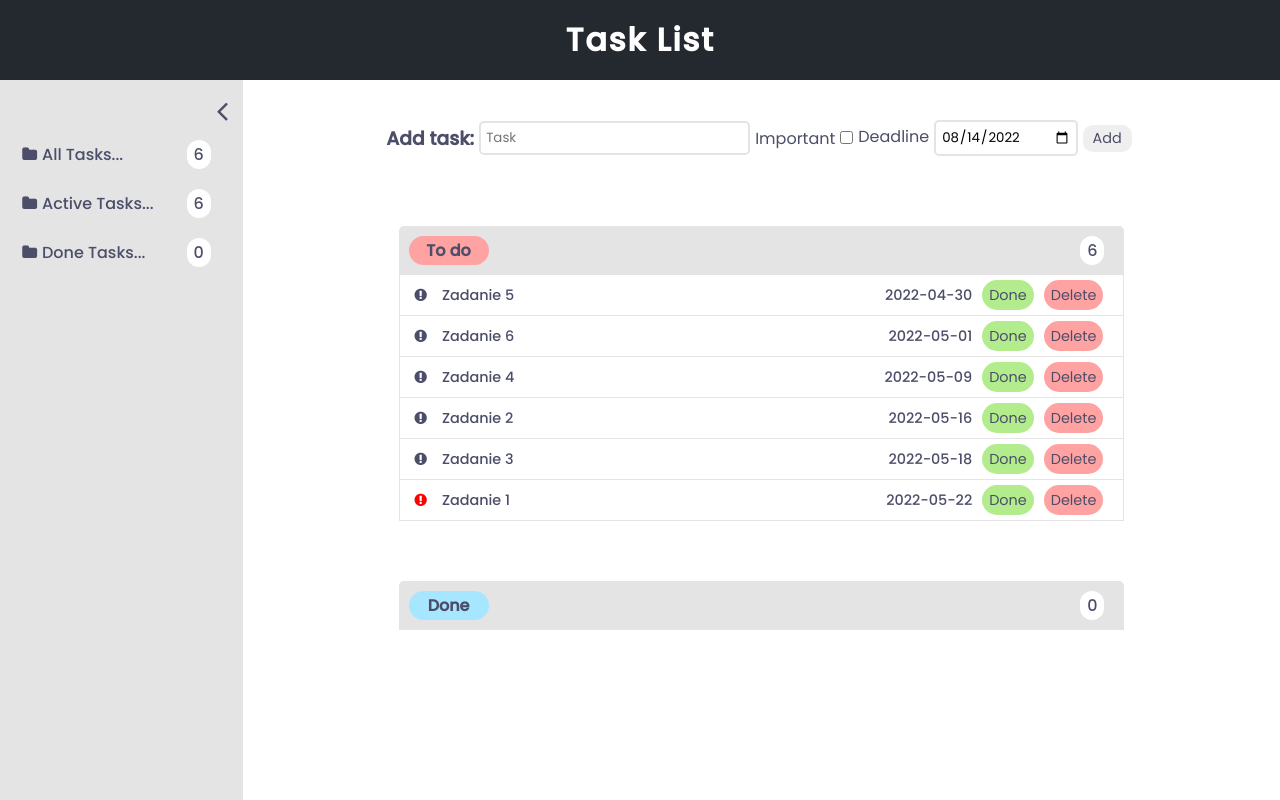
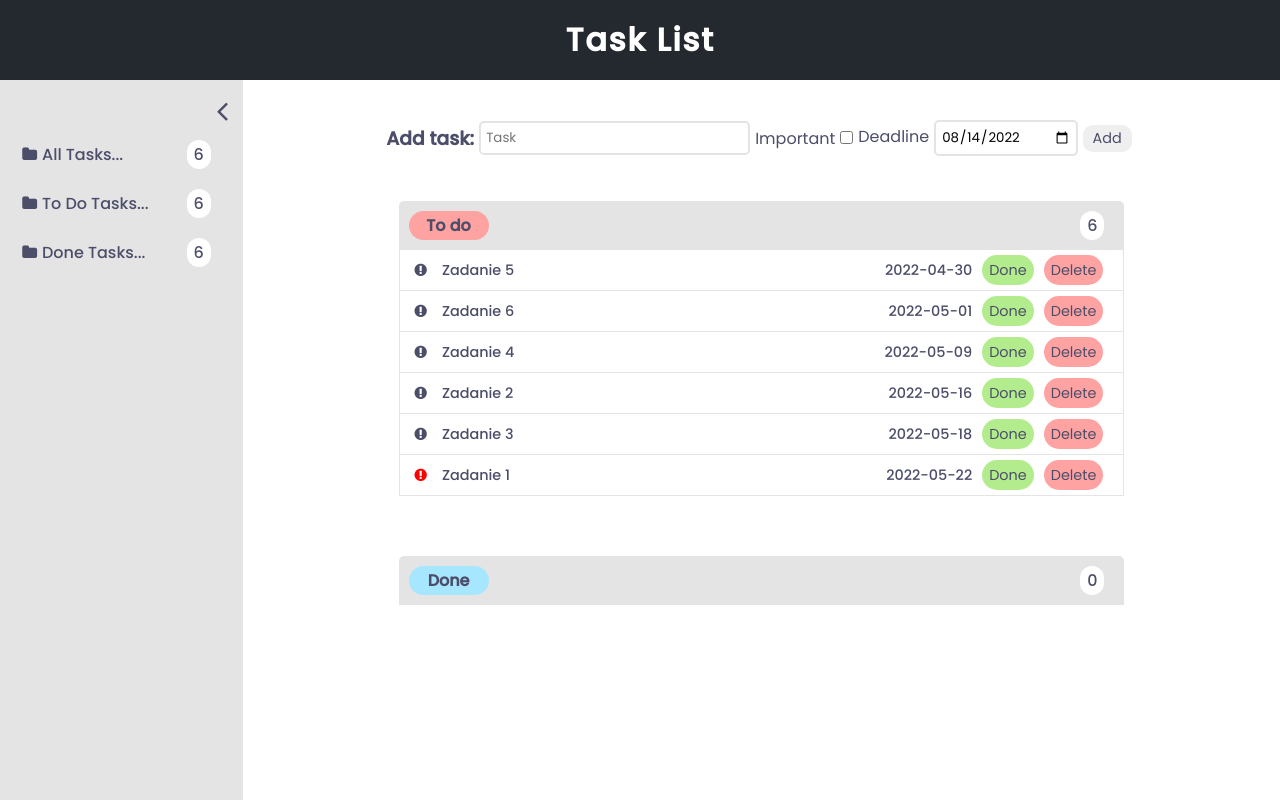
Before and after one commit to GrajMat/Task-list-in-react, a React (Create React App) app: page / in a window 1280 px wide. Built offline with nearby package versions, Linux system fonts and the light colour scheme.

Commit message:
Add react router for navigation

```diff
--- a/package.json
+++ b/package.json
@@ -8,6 +8,7 @@
     "@testing-library/user-event": "^13.5.0",
     "react": "^18.2.0",
     "react-dom": "^18.2.0",
+    "react-router-dom": "^6.3.0",
     "react-scripts": "5.0.1",
     "web-vitals": "^2.1.4"
   },
--- a/src/App.js
+++ b/src/App.js
@@ -1,4 +1,6 @@
 import React, { useRef, useState } from 'react';
+import { BrowserRouter as Router } from 'react-router-dom';
+
 
 import Header from './Layouts/Header';
 import Main from './Layouts/Main';
@@ -91,6 +93,8 @@ const App = () => {
 
 
    return (
+      <Router basename={process.env.PUBLIC_URL}>
+
          <div className='App'>
             <header>
                <Header />
@@ -113,6 +117,7 @@ const App = () => {
             </main>
 
          </div>
+      </Router>
    );
 }
 
--- a/src/Layouts/Main.jsx
+++ b/src/Layouts/Main.jsx
@@ -1,7 +1,11 @@
 import React from 'react';
+import { Route, Routes } from 'react-router-dom';
 
 import Task from './Task';
 import AddTask from './AddTask'
+import AllTasks from '../pages/AllTasks';
+import DoneTasks from '../pages/DoneTasks';
+import ToDoTasks from '../pages/ToDoTasks';
 
 import '../style/style.css'
 
@@ -32,10 +36,6 @@ const Main = ({ tasks, doneTask, showDialog, addTask }) => {
         })
 
     }
-
-
-
-
     //sortowanie alfabetyczne
 
     // if (active.length >= 2) {
@@ -59,7 +59,7 @@ const Main = ({ tasks, doneTask, showDialog, addTask }) => {
 
             <AddTask addTask={addTask} />
 
-            <div className='tasks' id="activeTask">
+            {/* <div className='tasks' id="activeTask">
                 <div className='taskHeader'>
                     <h2 style={{ backgroundColor: '#FFA2A2' }}>To do</h2>
                     <span>{activeTasks.length}</span>
@@ -77,7 +77,13 @@ const Main = ({ tasks, doneTask, showDialog, addTask }) => {
                 <ul>
                     {doneTasks}
                 </ul>
-            </div>
+            </div> */}
+            <Routes>
+                <Route path="/" element={<AllTasks activeTasks={activeTasks} doneTasks={doneTasks} />} />
+                <Route path="/to-do-tasks" element={<ToDoTasks activeTasks={activeTasks} />} />
+                <Route path="/done-tasks" element={<DoneTasks doneTasks={doneTasks} />} />
+
+            </Routes>
 
         </div>
     );
--- a/src/Layouts/Sidebar.jsx
+++ b/src/Layouts/Sidebar.jsx
@@ -1,6 +1,8 @@
 import React, { useState } from 'react';
 
-import SidebarNavLine from './SidebarNavLine';
+
+import SidebarNavigation from './SidebarNavigation';
+
 
 import '../style/style.css'
 import "../fonts/font-awesome-4.7.0/css/font-awesome.css";
@@ -15,16 +17,19 @@ const Sidebar = ({ active, done }) => {
         setSidebarVisibility(!sidebarVisibility)
     }
 
+
     const sidebar = () => {
         if (sidebarVisibility) {
             return (
                 <div className='sidebar visible'>
                     <button className="fa fa-angle-left fa-2x" aria-hidden="true" onClick={toggleSidebarVisibility}></button>
-                    <ul className='sidebarBtnContainer'>
-                        <SidebarNavLine task={active} task2={done} name={'All Tasks'} />
-                        <SidebarNavLine task={active} name={'Active Tasks'} />
-                        <SidebarNavLine task={done} name={'Done Tasks'} />
-                    </ul>
+                    <nav>
+                        <ul>
+
+                            <SidebarNavigation task={active} task2={done} />
+                        </ul>
+                    </nav>
+
 
                 </div >)
         } else {
--- a/src/Layouts/SidebarNavLine.jsx
+++ /dev/null
@@ -1,17 +0,0 @@
-import React from 'react';
-
-const SidebarNavLine = ({ name, task, task2 }) => {
-
-    return (
-        <li className='sidebarNav'>
-
-            <span>
-                <span style={{ marginRight: '5px' }} className="fa fa-folder" aria-hidden="true"></span>
-                {name + '...'}
-            </span>
-            {task2 ? <span>{task.length + task2.length}</span> : <span>{task.length}</span>}
-        </li>
-    );
-}
-
-export default SidebarNavLine;
--- /dev/null
+++ b/src/Layouts/SidebarNavigation.jsx
@@ -0,0 +1,30 @@
+import React from 'react';
+import { NavLink } from 'react-router-dom';
+
+
+const SidebarNavigation = ({ task, task2 }) => {
+
+    const list = [
+        { name: "All Tasks", path: "/" },
+        { name: "To Do Tasks", path: "/to-do-tasks" },
+        { name: "Done Tasks", path: "/done-tasks" },
+    ]
+    const navigation = [...list].map((unit, id) => (
+        <li className='sidebarNav' key={id} >
+            <span>
+                <span style={{ marginRight: '5px' }} className="fa fa-folder" aria-hidden="true"></span>
+                <NavLink to={unit.path}>{unit.name}...</NavLink>
+            </span>
+            {task2 ? <span>{task.length + task2.length}</span> : <span>{task.length}</span>}
+
+        </li>))
+
+    return (
+
+        <>
+            {navigation}
+        </>
+    );
+}
+
+export default SidebarNavigation;
--- /dev/null
+++ b/src/pages/AllTasks.jsx
@@ -0,0 +1,30 @@
+import React from 'react';
+
+const AllTasks = ({ doneTasks, activeTasks }) => {
+    return (
+        <>
+            <div className='tasks' id="activeTask">
+                <div className='taskHeader'>
+                    <h2 style={{ backgroundColor: '#FFA2A2' }}>To do</h2>
+                    <span>{activeTasks.length}</span>
+                </div>
+                <ul>
+                    {activeTasks}
+                </ul>
+            </div>
+
+            <div className='tasks' id="doneTask">
+                <div className='taskHeader'>
+                    <h2 style={{ backgroundColor: '#A7E6FF' }}>Done</h2>
+                    <span>{doneTasks.length}</span>
+                </div>
+                <ul>
+                    {doneTasks}
+                </ul>
+            </div>
+        </>
+
+    );
+}
+
+export default AllTasks;
--- /dev/null
+++ b/src/pages/DoneTasks.jsx
@@ -0,0 +1,19 @@
+import React from 'react';
+
+const DoneTasks = ({ doneTasks }) => {
+    return (
+        <>
+            <div className='tasks' id="activeTask">
+                <div className='taskHeader'>
+                    <h2 style={{ backgroundColor: '#FFA2A2' }}>To do</h2>
+                    <span>{doneTasks.length}</span>
+                </div>
+                <ul>
+                    {doneTasks}
+                </ul>
+            </div>
+        </>
+    );
+}
+
+export default DoneTasks;
--- /dev/null
+++ b/src/pages/ToDoTasks.jsx
@@ -0,0 +1,19 @@
+import React from 'react';
+
+const ToDoTasks = ({ activeTasks }) => {
+    return (
+        <>
+            <div className='tasks' id="activeTask">
+                <div className='taskHeader'>
+                    <h2 style={{ backgroundColor: '#FFA2A2' }}>To do</h2>
+                    <span>{activeTasks.length}</span>
+                </div>
+                <ul>
+                    {activeTasks}
+                </ul>
+            </div>
+        </>
+    );
+}
+
+export default ToDoTasks;
--- a/src/style/style.css
+++ b/src/style/style.css
@@ -14,7 +14,7 @@ body {
 /* AddTask*/
 .addTask {
     margin-top: 30px;
-    margin-bottom: 30px;
+    margin-bottom: 5px;
     position: relative;
     display: flex;
     align-items: center;
@@ -144,7 +144,7 @@ main {
     transition: .3s;
 }
 
-.sidebarBtnContainer {
+nav {
     position: relative;
     margin-top: 50px;
     display: flex;
@@ -155,7 +155,12 @@ main {
     width: 90%;
 }
 
-.sidebarBtnContainer .sidebarNav {
+
+nav ul {
+    width: 100%;
+}
+
+nav .sidebarNav {
     list-style-type: none;
     display: flex;
     justify-content: space-between;
@@ -176,13 +181,13 @@ main {
 
 }
 
-.sidebarBtnContainer .sidebarNav:hover {
+nav .sidebarNav:hover {
     background-color: #fff;
 }
 
 
 
-.sidebarBtnContainer .sidebarNav span:nth-child(2) {
+nav .sidebarNav span:nth-child(2) {
     text-align: center;
     font-size: 1em;
     font-weight: 500;
@@ -193,7 +198,10 @@ main {
     background-color: #fff;
 }
 
-
+nav a {
+    color: #4C4E69;
+    text-decoration: none;
+}
 
 
 .mainContainer {
```
Also changed, not shown: 1 other file (tests, documents, lock files or other folders). Lines whose indentation alone changed are shown as unchanged.
